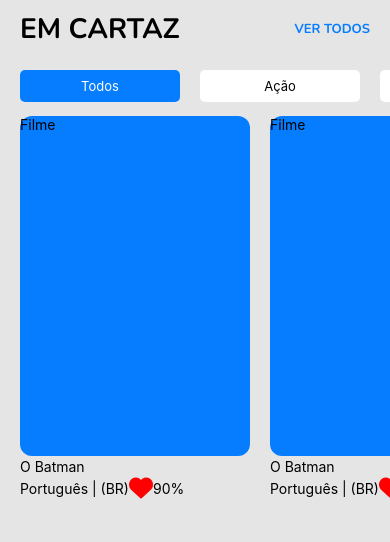
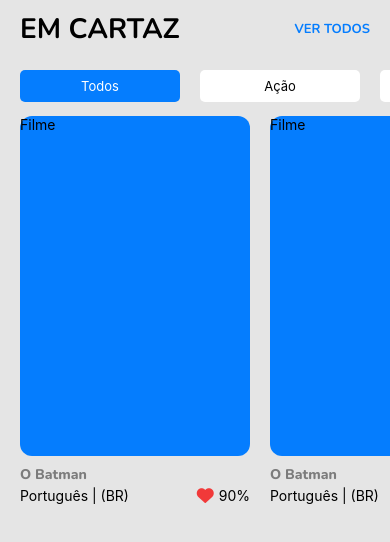
Before and after one commit to evillyf/movie-like, a React Native app: screen /home in a window 390 px wide. Shown: the top 542 px of the page. Built offline with nearby package versions, Linux system fonts and the light colour scheme.

Commit message:
alteração de cor so título do filme

```diff
--- a/src/components/MovieCard.js
+++ b/src/components/MovieCard.js
@@ -2,6 +2,7 @@ import React from "react";
 import { View, Text, StyleSheet } from "react-native";
 import { TouchableOpacity } from "react-native-gesture-handler";
 import COLORS from "../constants/Colors";
+import Fonts from "../constants/Fonts";
 import { AntDesign } from '@expo/vector-icons';
 
 /* https://icons.expo.fyi/AntDesign/heart  - para pegar o import e render de ícones */
@@ -12,11 +13,17 @@ const MovieCard = () => {
                 <Text>Filme</Text>
             </View>
             <View>
-                <Text>O Batman</Text>
+                <Text style={styles.movieTitle}>O Batman</Text>
                 <View style={styles.movieSubTitleContainer}>
-                    <Text>Português | (BR)</Text>
+                    <Text style={styles.movieSubTitle}>Português | (BR)</Text>
                     <View style={styles.rowAndCenter}>
-                        <AntDesign name="heart" size={24} color="red" />
+                        <AntDesign
+                        name="heart"
+                        size={17}
+                        color={COLORS.HEART}
+                        style={{ marginRight: 5}}
+
+                        />
                         <Text>90%</Text>
                     </View>
                 </View>
@@ -35,10 +42,19 @@ const styles = StyleSheet.create({
         elevation: 5,
         marginVertical: 2,
     },
-    movieTitle:{},
+    movieTitle:{
+        fontFamily: Fonts.EXTRA_BOLD,
+        color: COLORS.GRAY,
+        paddingVertical: 2,
+        marginTop: 5,
+    },
+
+
+
     movieSubTitleContainer:{
         flexDirection: "row",
-        alignItems: "center"
+        alignItems: "center",
+        justifyContent: "space-between",
     },
 
     movieSubTitle:{},
```
